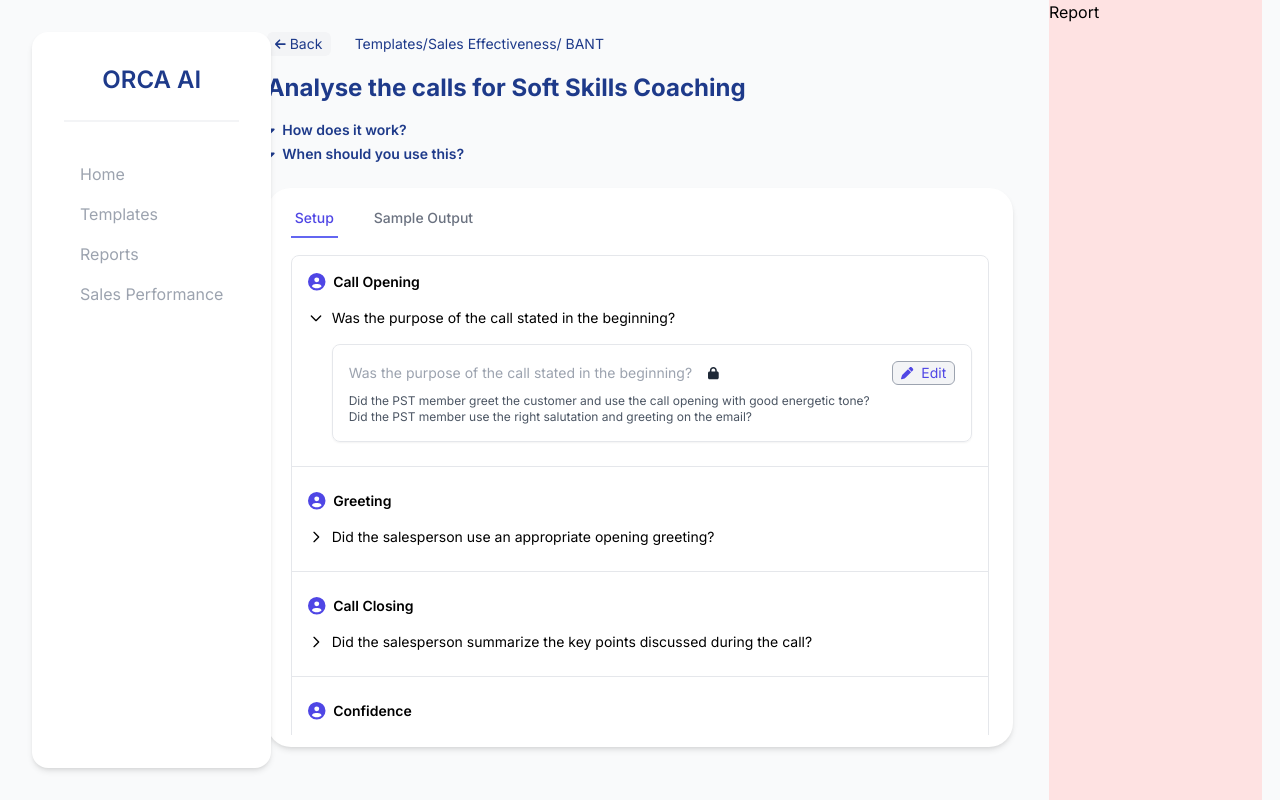
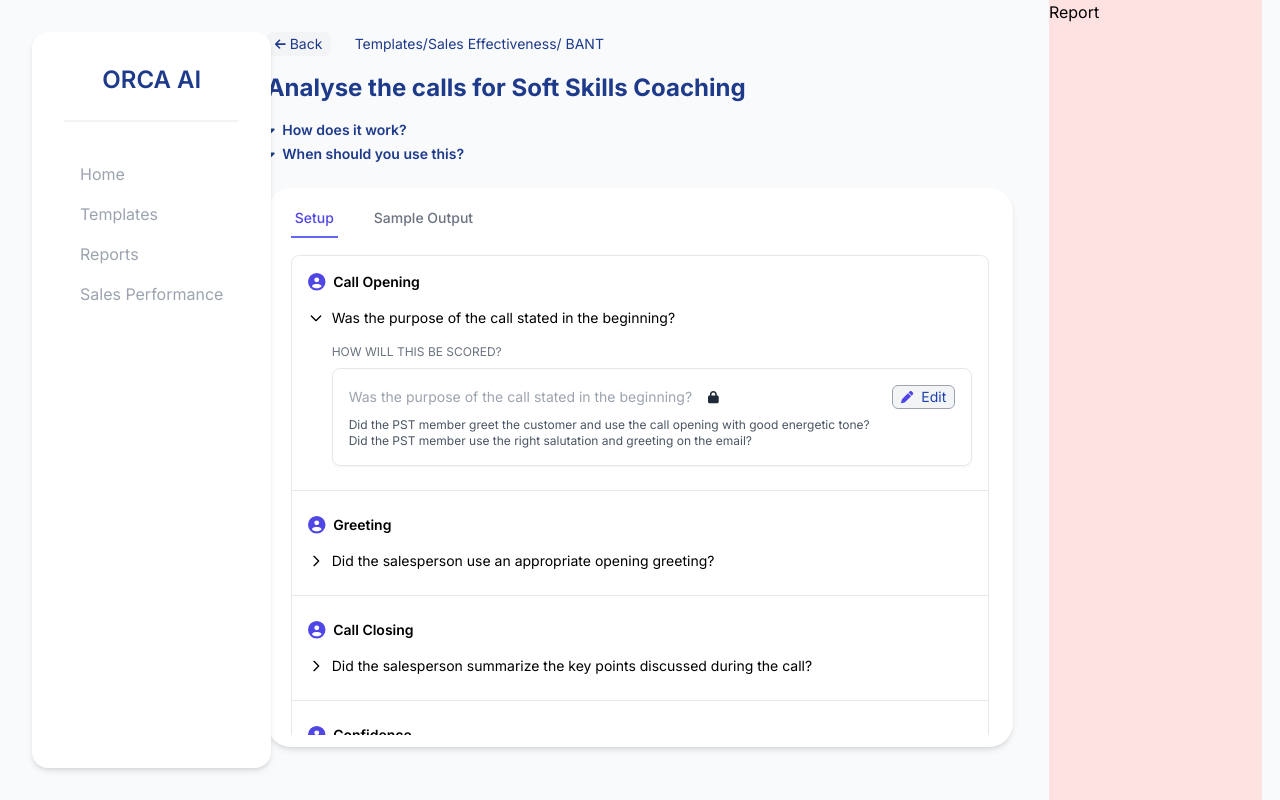
Before and after one commit to Aayushi-Agrwal/Orca.ai-assignment, a Next.js app: page / in a window 1280 px wide. Built offline with nearby package versions, Linux system fonts and the light colour scheme.

Commit message:
feat: dropdown

```diff
--- a/app/_layouts/Dashboard.tsx
+++ b/app/_layouts/Dashboard.tsx
@@ -59,6 +59,9 @@ function Dashboard() {
               isOpen={openIndex === index}
               onClick={() => setOpenIndex(openIndex === index ? -1 : index)}
             >
+              <p className="text-xs uppercase mb-2 text-gray-500">
+                How will this be scored?
+              </p>
               <div className="space-y-2">
                 <div className="border rounded-lg p-4 shadow-sm mb-4 text-sm">
                   <div className="flex justify-between items-center mb-2">
@@ -71,7 +74,7 @@ function Dashboard() {
                       />
                     </p>
 
-                    <button className="h-6 px-2 rounded-md border border-gray-400 bg-gray-100 text-indigo-600 hover:bg-gray-200 transition-all">
+                    <button className="h-6 px-2 rounded-md border border-gray-400 bg-gray-100 text-blue-800 hover:bg-gray-200 transition-all">
                       <FontAwesomeIcon
                         icon={faPen}
                         size="sm"
```
